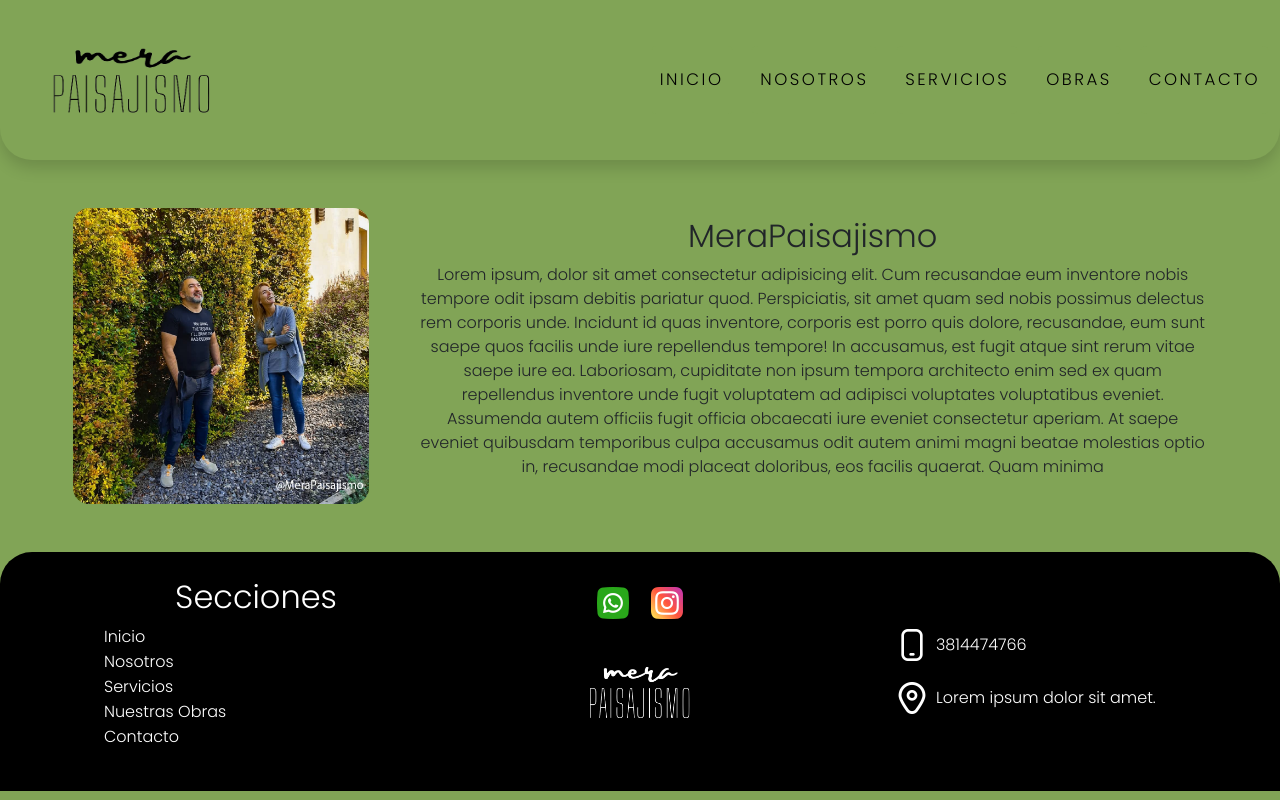
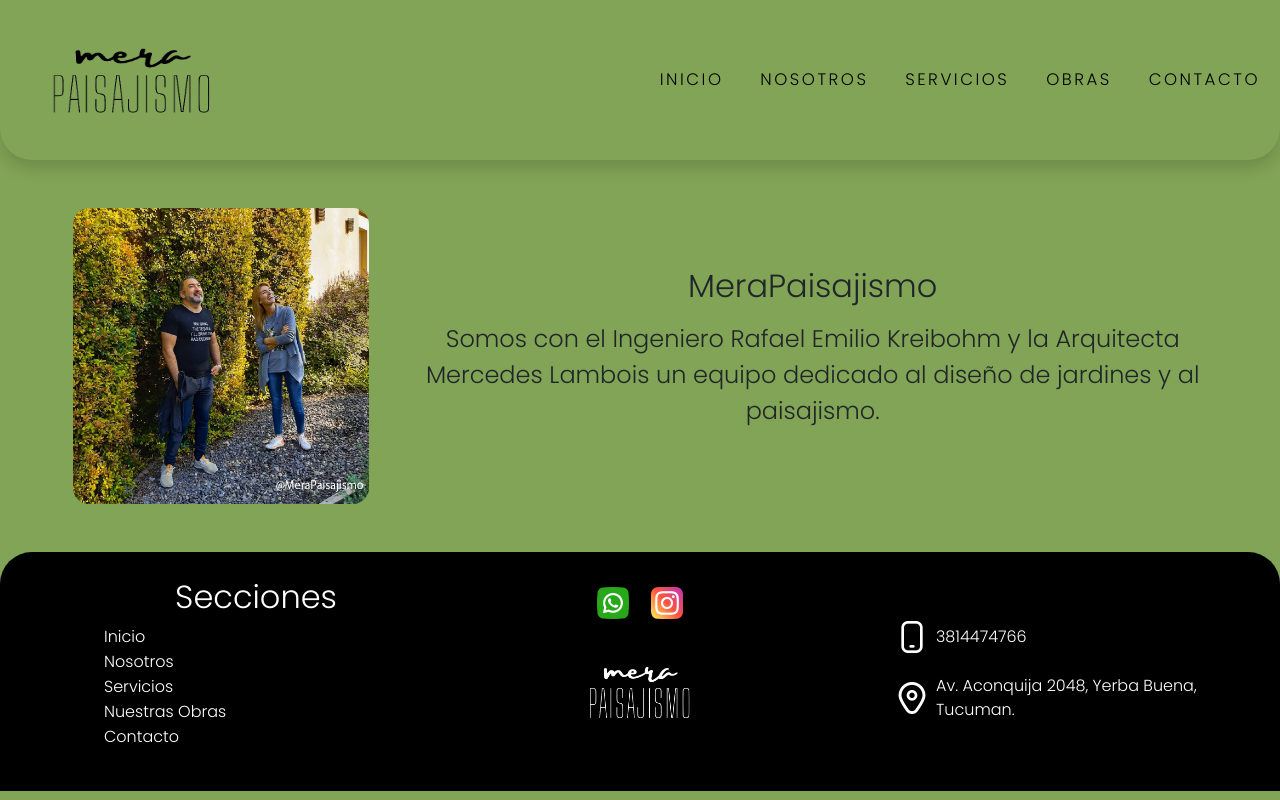
Before and after one commit to GermanKreibohmAcotto/Paisajismo-Kreibohm, a website: page paginas/nosotros.html in a window 1280 px wide. Drawn offline with nearby package versions, Linux system fonts and the light colour scheme.

Commit message:
Entrega Final

```diff
--- a/paginas/nosotros.html
+++ b/paginas/nosotros.html
@@ -46,11 +46,8 @@
         <section class="seccionNosotros d-flex justify-content-around m-5 flex-wrap animate__animated animate__fadeIn">
             <img class="imgNosotros ratio ratio-1x1 w-25 rounded-4 col-4"src="../imagenes/nosotrosimagen.jpg" alt="Quienes somos nosotros">
             <article class="articuloNosotros d-flex flex-column align-items-center justify-content-center col-8">
-                <h2 class="h1-responsive">MeraPaisajismo</h2>
-                <p class="text-center h2-responsive">Lorem ipsum, dolor sit amet consectetur adipisicing elit. Cum recusandae eum inventore nobis tempore odit ipsam debitis pariatur quod. Perspiciatis, sit amet quam sed nobis possimus delectus rem corporis unde.
-                Incidunt id quas inventore, corporis est porro quis dolore, recusandae, eum sunt saepe quos facilis unde iure repellendus tempore! In accusamus, est fugit atque sint rerum vitae saepe iure ea.
-                Laboriosam, cupiditate non ipsum tempora architecto enim sed ex quam repellendus inventore unde fugit voluptatem ad adipisci voluptates voluptatibus eveniet. Assumenda autem officiis fugit officia obcaecati iure eveniet consectetur aperiam.
-                At saepe eveniet quibusdam temporibus culpa accusamus odit autem animi magni beatae molestias optio in, recusandae modi placeat doloribus, eos facilis quaerat. Quam minima </p>
+                <h2 class="h1-responsive mb-3">MeraPaisajismo</h2>
+                <p class="text-center h2-responsive">Somos con el Ingeniero Rafael Emilio Kreibohm y la Arquitecta Mercedes Lambois un equipo dedicado al diseño de jardines y al paisajismo.</p>
             </article>
         </section>
     </main>
@@ -81,7 +78,7 @@
             </div>
             <div>
                 <img src="../imagenes/logos/marker-free-icon-font.png" alt="Ubicacion">
-                <p>Lorem ipsum dolor sit amet.</p>
+                <p>Av. Aconquija 2048, Yerba Buena, Tucuman.</p>
             </div>
         </section>
     </footer>
--- a/scss/style.scss
+++ b/scss/style.scss
@@ -21,6 +21,7 @@
 
 .seccionIndex {
     p {
+        font-size: 2em!important;
         font-family: $fuente;
         font-style: italic;
         font-weight: 200;
@@ -31,6 +32,9 @@
 
 .articuloNosotros {
     font-family: $fuente;
+    p{
+        font-size: 1.5em;
+    }
 }
 
 .mainServicios {
```
Also changed, not shown: index.html (+2 -2 lines), paginas/contacto.html (+1 -1 lines), paginas/nuestras-obras.html (+1 -1 lines), paginas/servicios.html (+7 -7 lines), styles/style.css, 1 other file.
